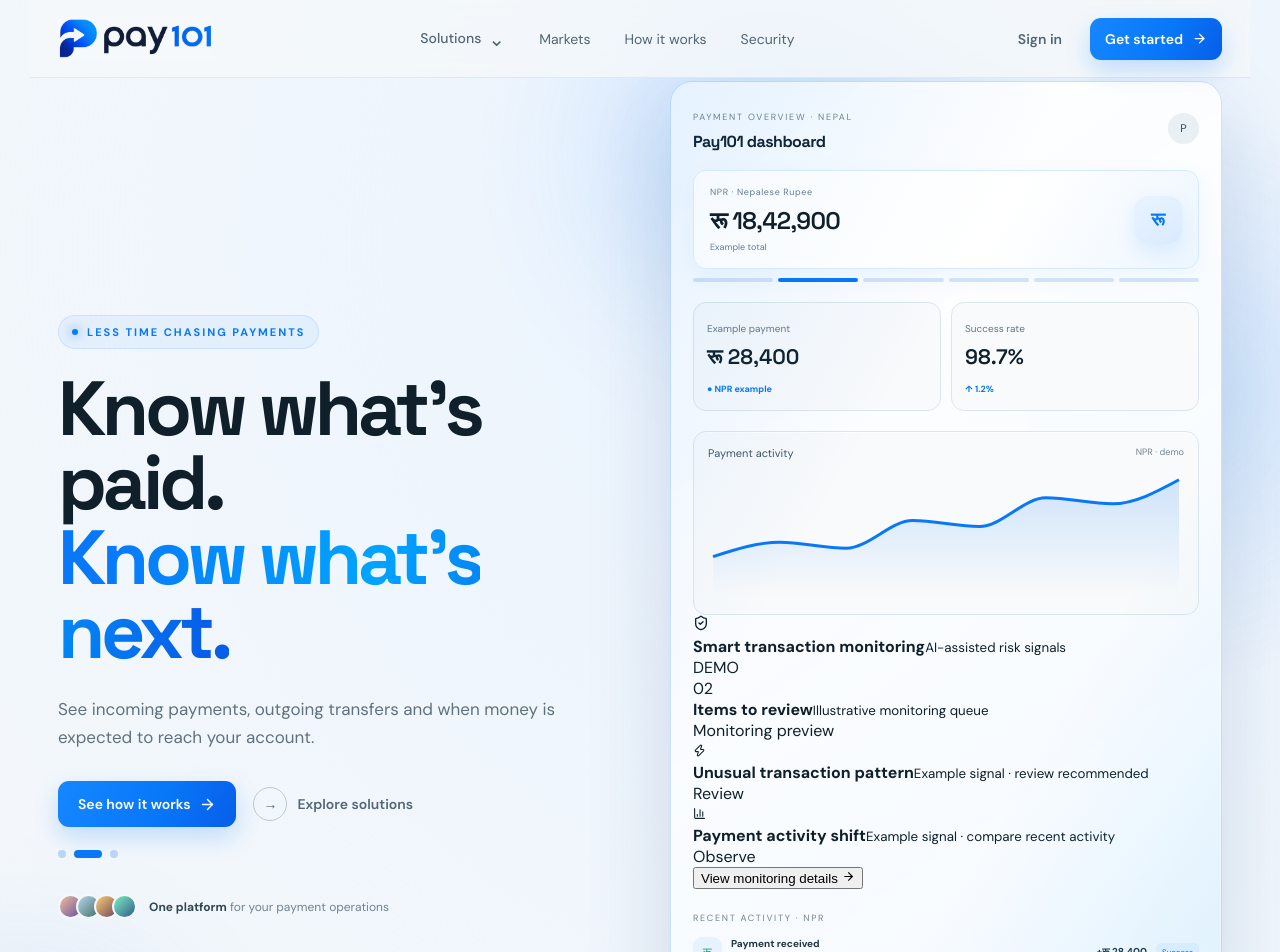
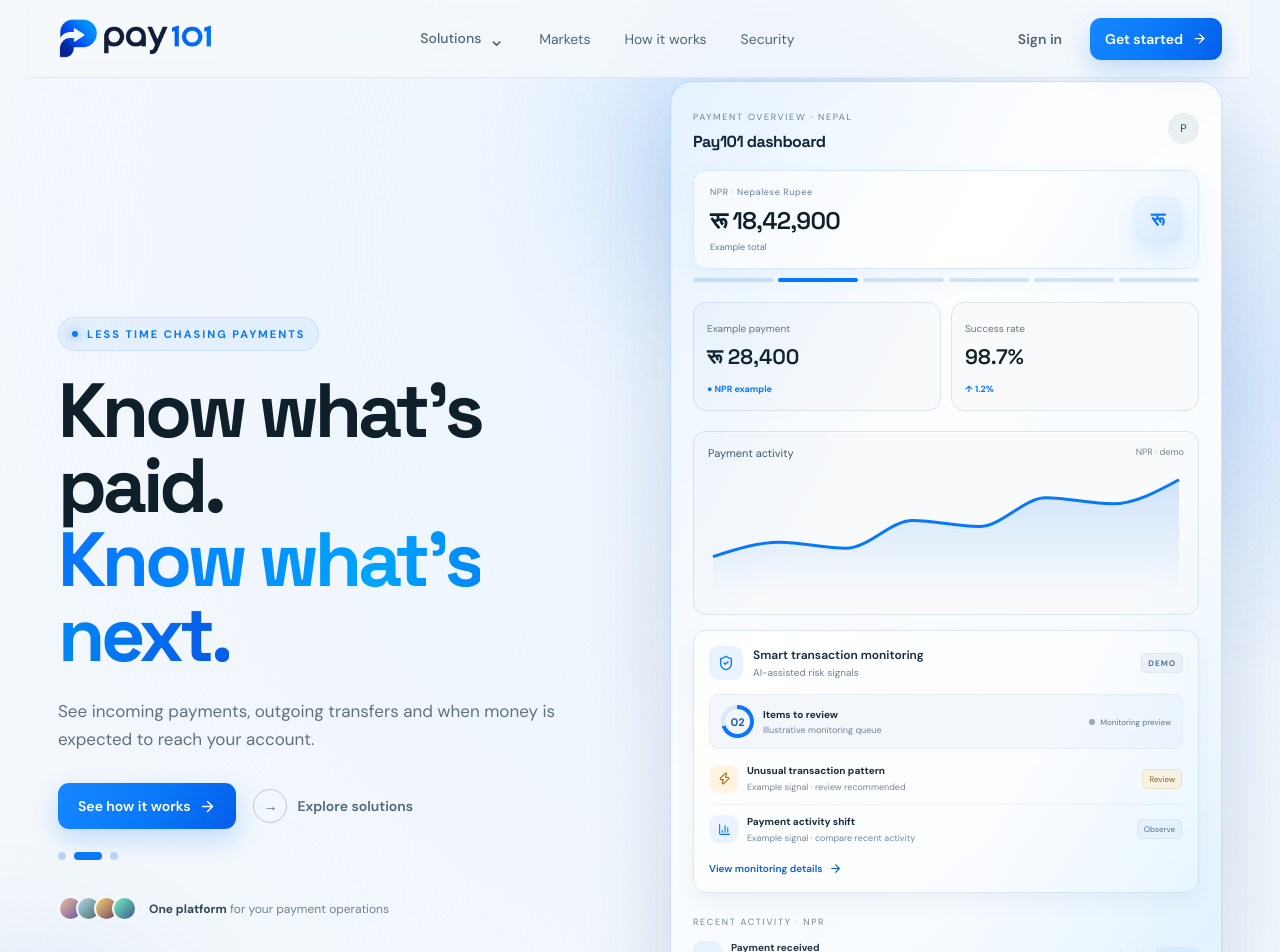
Before and after one commit to kartikmishra543/pay101-demo, a React (Vite) app: page / in a window 1280 px wide. Shown: the top 952 px of the page. Built offline with nearby package versions, Linux system fonts and the light colour scheme.

Commit message:
Style smart transaction monitoring dashboard panel

```diff
--- a/src/style.css
+++ b/src/style.css
@@ -220,3 +220,40 @@ footer a:hover{color:var(--blue)}
 .aiCopilotButton{align-self:center;white-space:nowrap;border:1px solid #d8e5f3;border-radius:7px;background:#fff;color:#185da8;padding:7px 9px;font:600 9px 'DM Sans',sans-serif;box-shadow:none}
 .aiCopilotButton:hover{background:#f0f6fd;transform:translateY(-1px);box-shadow:none}
 @media(max-width:600px){.aiCopilot{grid-template-columns:1fr;gap:9px;padding:12px}.aiCopilotButton{justify-self:start}}
+
+
+/* Smart transaction monitoring — compact premium risk dashboard module */
+.smartMonitor{margin-top:15px;padding:15px;border:1px solid #dce7f3;border-radius:13px;background:linear-gradient(145deg,#fff 0%,#f8fbff 100%);box-shadow:0 8px 22px rgba(20,55,95,.055);color:#172b3b}
+.smartMonitorHead,.smartMonitorTitle,.monitorSummary,.monitorScore,.monitorEvent{display:flex;align-items:center}
+.smartMonitorHead{justify-content:space-between;gap:10px}
+.smartMonitorTitle{gap:10px;min-width:0}
+.monitorGlyph{width:34px;height:34px;display:grid;place-items:center;flex:0 0 34px;border-radius:10px;background:#eaf3ff;color:#0878f9}
+.smartMonitorTitle strong{display:block;font:600 12px 'DM Sans',sans-serif;line-height:1.4}
+.smartMonitorTitle small{display:block;margin-top:3px;font-size:10px;color:#708191}
+.monitorDemoBadge{font-size:8px;letter-spacing:1px;font-weight:700;color:#587087;background:#eef3f8;border:1px solid #e1e9f1;border-radius:5px;padding:4px 6px}
+.monitorSummary{justify-content:space-between;gap:8px;margin-top:14px;padding:10px 11px;border-radius:9px;background:#f3f7fc;border:1px solid #e7eef7}
+.monitorScore{gap:9px;min-width:0}
+.scoreRing{width:33px;height:33px;display:grid;place-items:center;flex:0 0 33px;border-radius:50%;background:conic-gradient(#0878f9 0 70%,#d9e8fa 70% 100%);position:relative}
+.scoreRing:before{content:"";position:absolute;inset:4px;background:#f3f7fc;border-radius:50%}
+.scoreRing span{position:relative;font-size:11px;font-weight:700;color:#145fb8}
+.monitorScore strong{display:block;font-size:10px;font-weight:700}
+.monitorScore small{display:block;margin-top:3px;font-size:9px;color:#718293}
+.monitorStatus{display:flex;align-items:center;gap:5px;font-size:8px;color:#5c7184;white-space:nowrap}
+.monitorStatus i{width:6px;height:6px;border-radius:50%;background:#9aaabc}
+.monitorEvents{margin-top:5px}
+.monitorEvent{gap:9px;padding:10px 1px;border-bottom:1px solid #edf1f6}
+.monitorEvent:last-child{border-bottom:0}
+.eventMark{width:28px;height:28px;flex:0 0 28px;display:grid;place-items:center;border-radius:8px}
+.eventMark.amber{background:#fff4df;color:#a66b08}
+.eventMark.blue{background:#eaf3ff;color:#0878f9}
+.monitorEvent>div{flex:1;min-width:0}
+.monitorEvent strong{display:block;font-size:10px;line-height:1.4}
+.monitorEvent small{display:block;margin-top:3px;font-size:9px;color:#778797;line-height:1.4}
+.eventSeverity{font-size:8px;color:#94630d;background:#fff5e3;border:1px solid #f4e3bf;border-radius:5px;padding:4px 6px;white-space:nowrap}
+.eventSeverity.neutral{color:#536f91;background:#f0f5fb;border-color:#e0e9f4}
+.monitorDetail{margin-top:9px;padding:10px 11px;border-left:2px solid #0878f9;background:#f3f8ff;border-radius:0 7px 7px 0}
+.monitorDetail strong{font-size:10px}
+.monitorDetail p{margin:5px 0 0;font-size:10px;line-height:1.55;color:#65788a}
+.monitorAction{display:inline-flex;align-items:center;gap:7px;margin-top:8px;padding:0;border:0;background:transparent;color:#075fcf;font:600 10px 'DM Sans',sans-serif;cursor:pointer}
+.monitorAction:hover{color:#034a9f}
+@media(max-width:600px){.smartMonitor{padding:12px}.monitorStatus{font-size:0}.monitorStatus i{width:7px;height:7px}.monitorSummary{padding:9px}.monitorEvent{gap:7px}}
```
